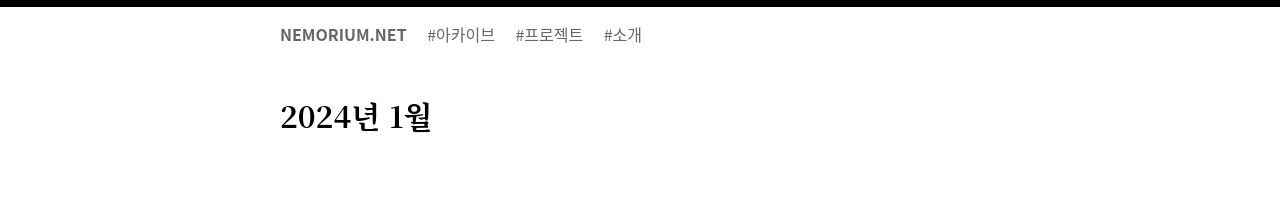
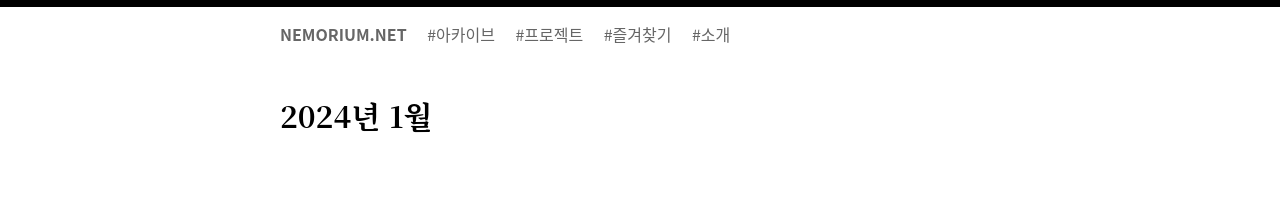
Before and after one commit to oxmhpark/oxmhpark, a Jekyll site: the page built from index.md, in a window 1280 px wide. Shown: the top 217 px of the page. Built offline with Jekyll 4.4.1, drawn with Linux system fonts in a browser that asks for light colours.

Commit message:
Update nav.html

```diff
--- a/_includes/nav.html
+++ b/_includes/nav.html
@@ -2,5 +2,6 @@
   <a class="current" href="https://nemorium.net">NEMORIUM.NET</a>
   <a href="https://nemorium.net/archives/">#아카이브</a>
   <a href="https://nemorium.net/projects/">#프로젝트</a>
+  <a href="https://nemorium.net/bookmarks/">#즐겨찾기</a>
   <a href="https://github.com/oxmhpark/">#소개</a>
 </nav>
```
